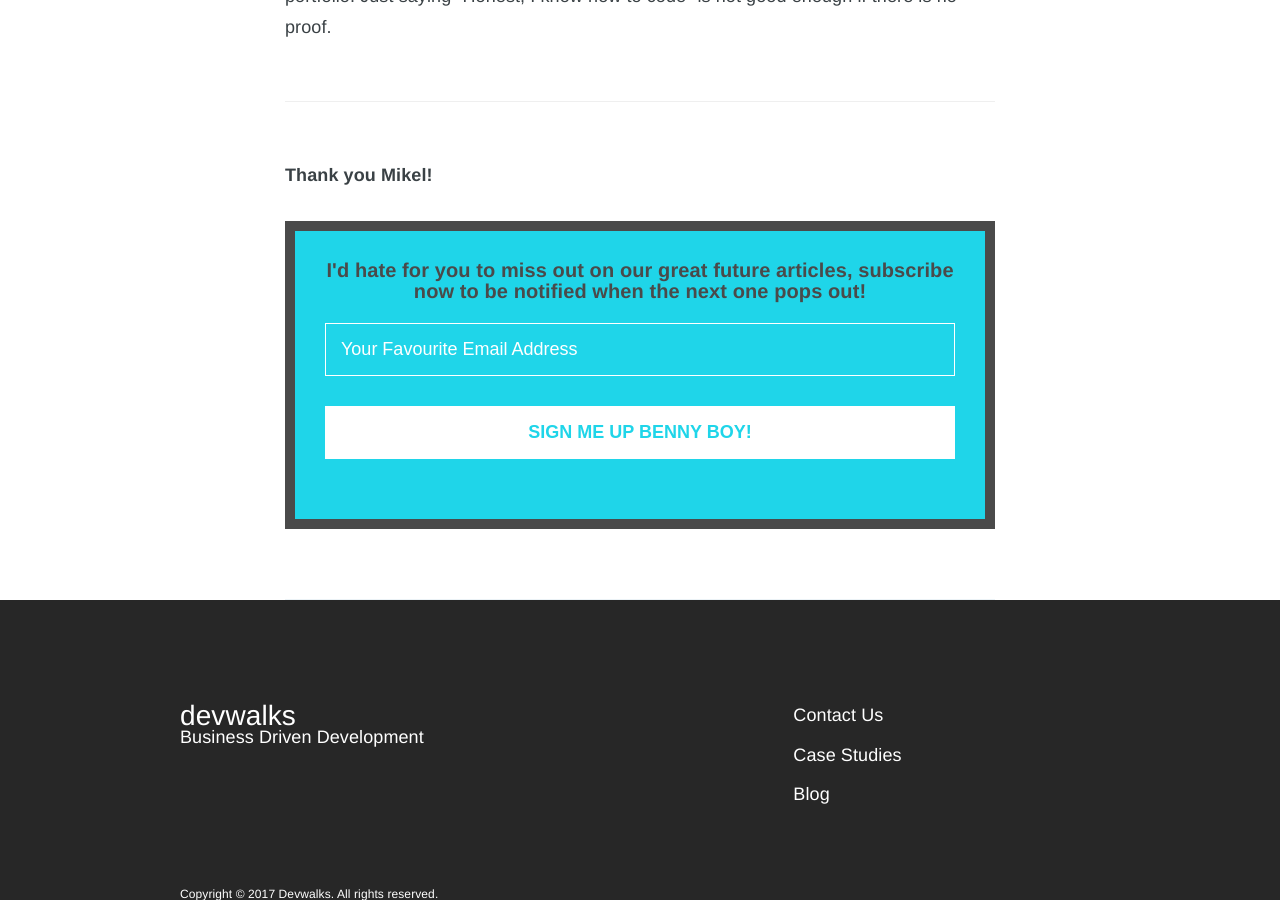
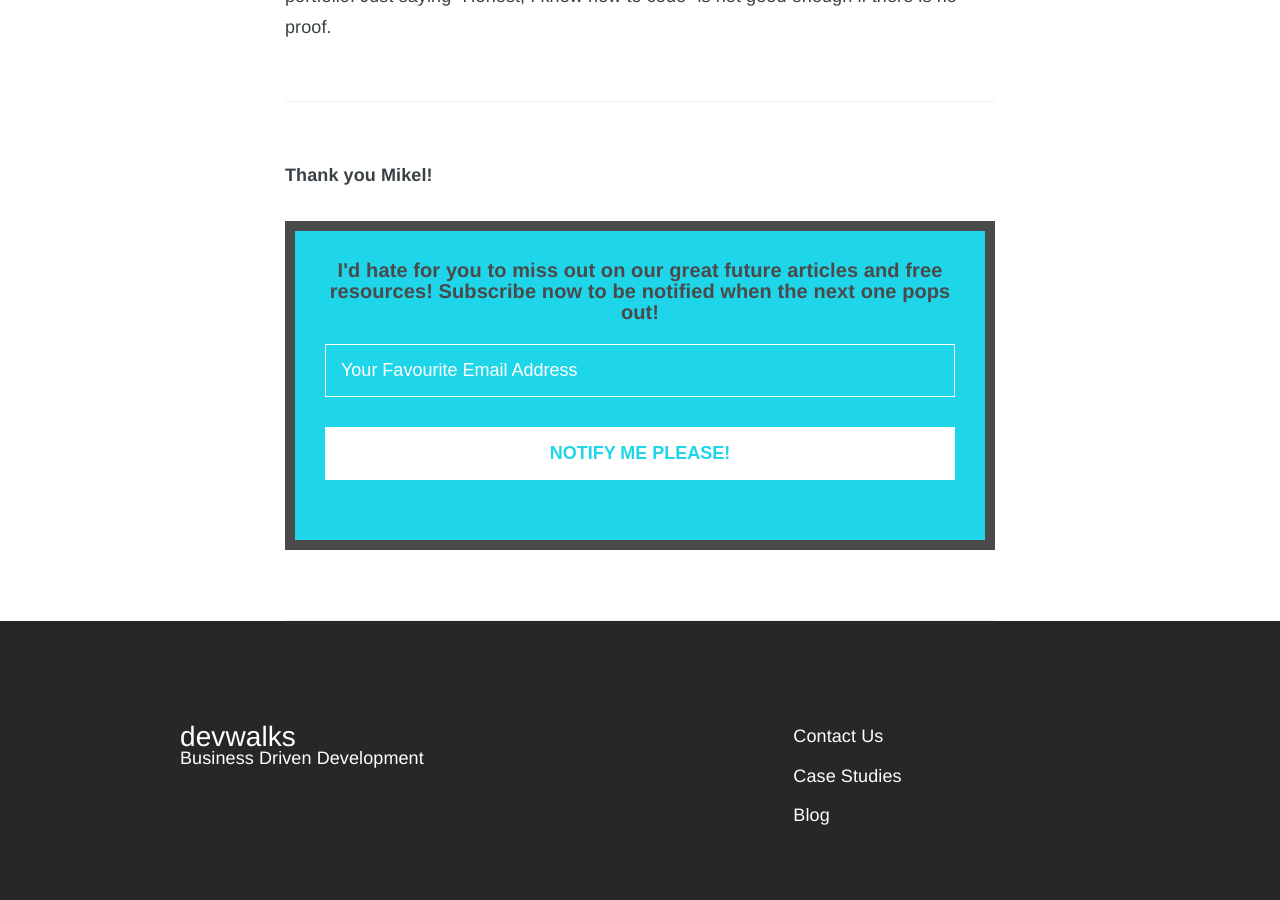
Before and after one commit to flowcustom/devwalks.github.io, a Jekyll site: the page built from _posts/2016-03-14-a-5m-interview-with-your-dream-boss.md, in a window 1280 px wide and 900 px high, scrolled down 3755 px. Built offline with Jekyll 4.4.1, drawn with Linux system fonts in a browser that asks for light colours; comment, search, counter and statistics services are not loaded.

Commit message:
Made the email signup form a little less lame

```diff
--- a/_layouts/post.html
+++ b/_layouts/post.html
@@ -10,11 +10,11 @@
     <div class="mailchimp-signup" id="mc_embed_signup">
       <form action="//devwalks.us8.list-manage.com/subscribe/post?u=4605ca3d7f952d3b914e7531a&amp;id=b05572ae38" method="post" id="mc-embedded-subscribe-form" name="mc-embedded-subscribe-form" class="validate" target="_blank" novalidate>
           <div id="mc_embed_signup_scroll">
-            <label for="mce-EMAIL">I'd hate for you to miss out on our great future articles, subscribe now to be notified when the next one pops out!</label>
+            <label for="mce-EMAIL">I'd hate for you to miss out on our great future articles and free resources! Subscribe now to be notified when the next one pops out!</label>
             <input type="email" value="" name="EMAIL" class="email" id="mce-EMAIL" placeholder="Your Favourite Email Address" required>
             <!-- real people should not fill this in and expect good things - do not remove this or risk form bot signups-->
             <div style="position: absolute; left: -5000px;" aria-hidden="true"><input type="text" name="b_4605ca3d7f952d3b914e7531a_b05572ae38" tabindex="-1" value=""></div>
-            <div class="clear"><input type="submit" value="Sign Me Up Benny Boy!" name="subscribe" id="mc-embedded-subscribe" class="button"></div>
+            <div class="clear"><input type="submit" value="Notify me please!" name="subscribe" id="mc-embedded-subscribe" class="button"></div>
           </div>
       </form>
     </div>
```
